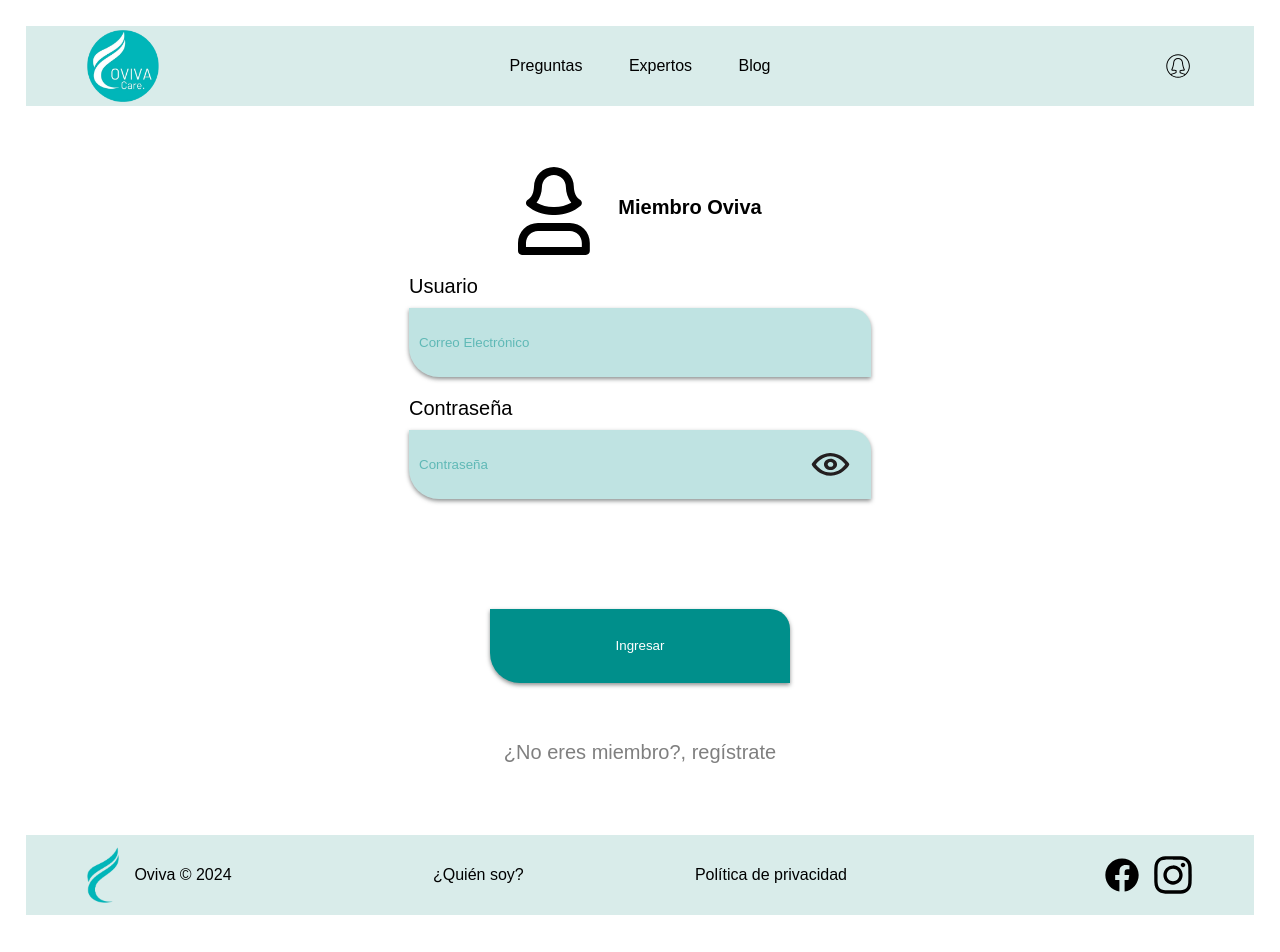
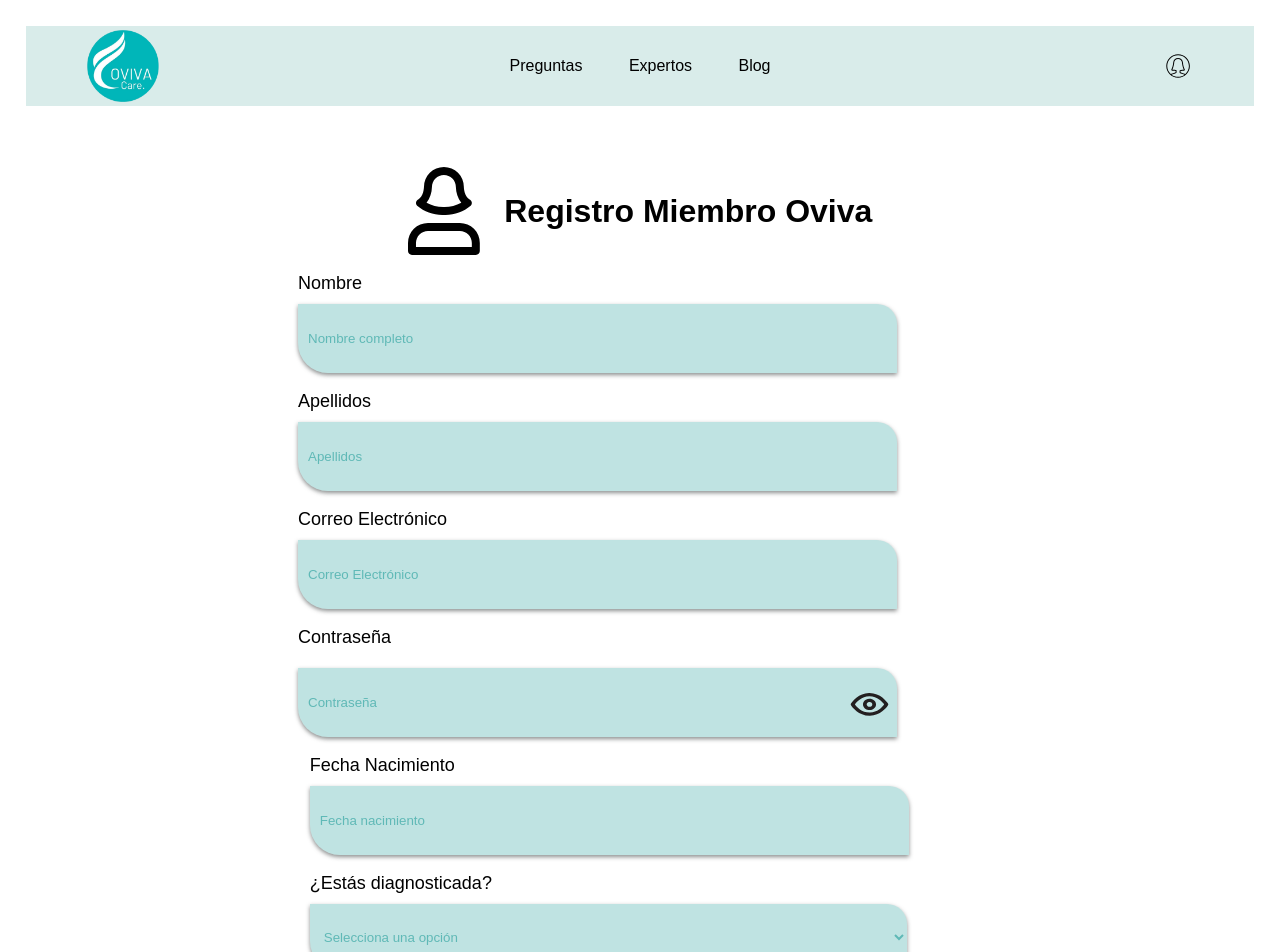
Before and after one commit to angylearns/oviva_care, a React (Vite) app in the folder HolisticFront/: page / in a window 1280 px wide. Shown: the top 952 px of the page. Before the commit the page ends 915 px from the top, so only its background shows below. Built offline with nearby package versions, Linux system fonts and the light colour scheme; a web font is replaced by a local one.

Commit message:
delete comments in register.jsx and try to fix register css

```diff
--- a/HolisticFront/src/App.jsx
+++ b/HolisticFront/src/App.jsx
@@ -21,7 +21,7 @@ function App() {
     <>
 
 
-      <LoginView/>
+      <RegisterView/>
 
       </>
 
--- a/HolisticFront/src/components/login/login.css
+++ b/HolisticFront/src/components/login/login.css
@@ -77,6 +77,7 @@ input::placeholder {
     border: none;
     transform: translate(230px, -54px);
 }
+
 .icon-open-eye-login,
 .icon-close-eye-login {
     width: 45px;
--- a/HolisticFront/src/components/register/Register.jsx
+++ b/HolisticFront/src/components/register/Register.jsx
@@ -9,9 +9,8 @@ import DatePicker from 'react-datepicker';
 import 'react-datepicker/dist/react-datepicker.css';
 
 function Register() {
-    // maneja el estado del formulario, la validación y el envío del formulario.
     const { register, handleSubmit, reset, setValue, formState: { errors } } = useForm();
-    const [errorMessage, setErrorMessage] = useState(""); // Estado para almacenar el mensaje de error
+    const [errorMessage, setErrorMessage] = useState("");
     const [birthDate, setBirthDate] = useState(null);
 
 
@@ -25,16 +24,8 @@ function Register() {
         setShowAlert(false);
     };
 
-    //Verifica que se está conectando con loginhandle (una vez que rellene los datos de loginhandle, verifica que los datos se conectan )
-    // const onSubmit = data => {
-    //     console.log('jsx ' + JSON.stringify(data));
-    //     handleRegister(data, setErrorMessage);
-    // }
-
-    //Verifica que se está conectando con loginhandle (una vez que rellene los datos de loginhandle, verifica que los datos se conectan )
     const onSubmit = data => {
         console.log('jsx ' + JSON.stringify(data));
-        // Convertir la fecha ingresada por el usuario al formato YYYY-MM-DD
         if (data.birth_date) {
             const convertedBirthDate = birthDate.toISOString().split('T')[0];
             data.birth_date = convertedBirthDate;
@@ -43,13 +34,12 @@ function Register() {
         handleRegister(data, handleError, setShowAlert, setSuccessMessage)
 
             .then(() => {
-                reset(); // Esto limpiará todos los campos después del registro exitoso
-                //   alert('Enviado!');
+                reset();
                 setShowAlert(true);
             })
             .catch(error => {
-                setErrorMessage('Ocurrió un error al registrar la persona'); // Actualiza el mensaje de error
-                setShowAlert(true); // Muestra la ventana emergente de alerta
+                setErrorMessage('Ocurrió un error al registrar la persona');
+                setShowAlert(true);
             });
     };
 
@@ -57,14 +47,14 @@ function Register() {
 
     return (
 
-        //  handleSubmit se pasa como manejador del evento onSubmit del formulario. Esto asegura que la validación se ejecute antes de que se envíe el formulario.
+
         <form className="formulary-all-reg" onSubmit={handleSubmit(onSubmit)}>
 
             {/* Ventana emergente de alerta */}
             {showAlert && (
                 <div className="register-alert">
                     <div className="register-alert-content">
-                        <span>{successMessage || errorMessage}</span> {/* Muestra el mensaje de éxito o de error */}
+                        <span>{successMessage || errorMessage}</span>
                         <button onClick={handleCloseAlert}>Cerrar</button>
                     </div>
                 </div>
@@ -153,8 +143,8 @@ function Register() {
 
                 </div>
 
+
                 <div className="groupfields2">
-
 
                     <p className="text-regbirthdate">Fecha Nacimiento</p>
                     <DatePicker
@@ -162,7 +152,7 @@ function Register() {
                         selected={birthDate}
                         onChange={(date) => {
                             setBirthDate(date);
-                            setValue("birth_date", date); // Guardar la fecha seleccionada en react-hook-form
+                            setValue("birth_date", date);
                         }}
                         dateFormat="dd-MM-yyyy"
                         placeholderText="Fecha nacimiento"
@@ -171,26 +161,6 @@ function Register() {
                         dropdownMode="select"
                     />
                     {errors.birth_date && <p>{errors.birth_date.message}</p>}
-
-                    {/* <DatePicker
-                        className="field-regbirthdate"
-                        selected={value("birth_date")}
-                        onChange={(date) => setValue("birth_date", date)}
-                        dateFormat="dd-MM-yyyy" // Formato de fecha mostrado en el DatePicker
-                        placeholderText="Fecha nacimiento"
-
-                    />
-                    {errors.birth_date && <p>{errors.birth_date.message}</p>} */}
-
-                    {/* <DatePicker
-                        selected={new Date(customersGlobal[index]["birth_date"])}
-                        onChange={(date) => handleChangeDate(date, index)}
-                        // dateFormat="yyyy-MM-dd"
-                        dateFormat="dd-MM-yyyy"
-                    /> */}
-
-
-
 
 
                     <p className="text-regdiagnose">¿Estás diagnosticada?</p>
@@ -287,8 +257,6 @@ function Register() {
                 <button className="gologin-button">¿Ya eres miembro?, inicia sesión</button>
                 {/* </Link> */}
             </div>
-            {/* Mostrar mensaje de error si está presente */}
-            {/* {errorMessage && <p>{errorMessage}</p>} */}
 
         </form>
 
--- a/HolisticFront/src/components/register/register.css
+++ b/HolisticFront/src/components/register/register.css
@@ -105,6 +105,7 @@
 .icons-buttons-password {
     background-color: transparent;
     border: none;
+    transform: translate(-70px, 17px);
 }
 
 /* Estilo para el botón de abrir ojo */
@@ -113,7 +114,7 @@
     width: 45px;
     background-color: transparent;
     border: none;
-    transform: translate(-70px, 17px);
+
 }
 
 .register-regbutton {
```
